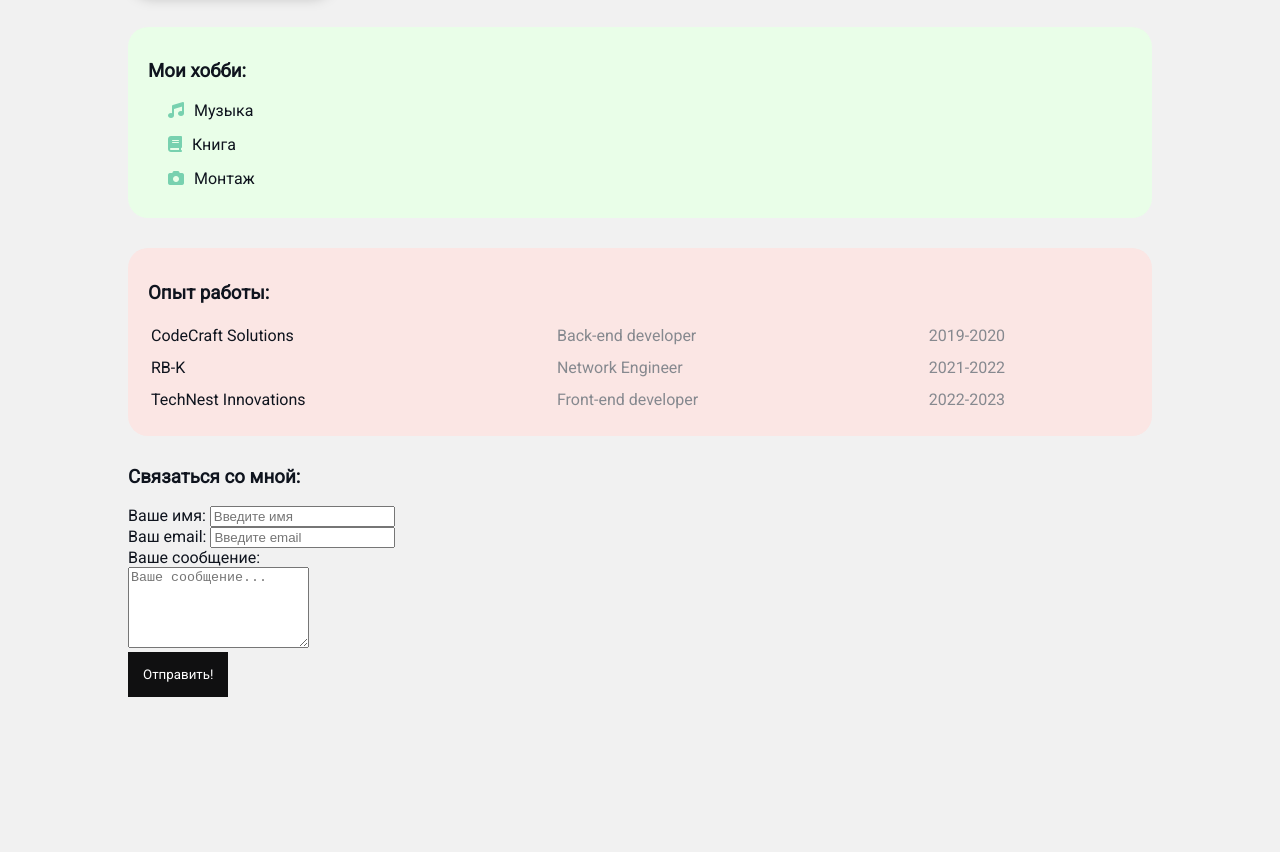
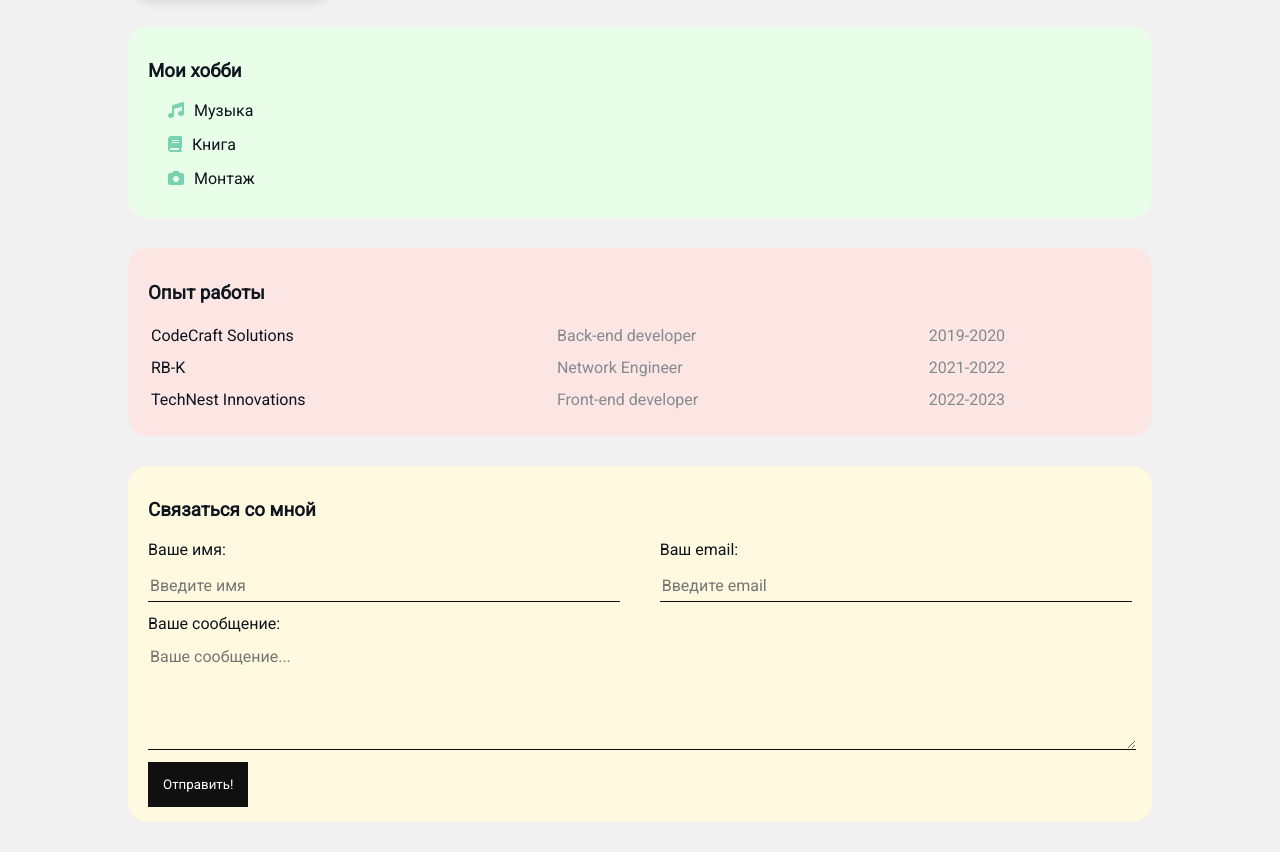
Before and after one commit to eralieff/HTML-CSS-the-first-step-in-IT, a plain HTML site: page frontend-cv/index.html in a window 1280 px wide. Shown: the part 312-1164 px from the top of the page. Before the commit the page ends 1017 px from the top, so only its background shows below. Drawn offline with Linux system fonts and the light colour scheme.

Commit message:
11.09.2023

```diff
--- a/frontend-cv/index.html
+++ b/frontend-cv/index.html
@@ -35,15 +35,15 @@
 					<h1>Берік Ералиев</h1>
 
 					<p>
-						Я опытный <em>Front-End</em> Разработчик с большим опытом работы в
-						создании интерактивных веб-приложений и владею современными
-						технологиями, такими как
-						<strong>HTML5, CSS3, JavaScript и Vue</strong>.
+						Я опытный Front-End Разработчик с большим опытом работы в создании
+						интерактивных веб-приложений и владею современными технологиями,
+						такими как HTML5, CSS3, JavaScript и Vue.
 					</p>
 
-					<h3>Список социальных сетей:</h3>
+					<h3>Список социальных сетей</h3>
 
 					<p>
+						<i class="fa-brands fa-square-instagram"></i>
 						<a
 							href="https://www.instagram.com/eralieff/"
 							target="_blank"
@@ -52,6 +52,7 @@
 							>Instagram</a
 						>
 						|
+						<i class="fa-brands fa-telegram"></i>
 						<a
 							href="https://t.me/salemqalaisynn"
 							target="_blank"
@@ -60,6 +61,7 @@
 							>Telegram</a
 						>
 						|
+						<i class="fa-brands fa-linkedin"></i>
 						<a
 							href="https://www.linkedin.com/in/eralieff"
 							target="_blank"
@@ -72,7 +74,7 @@
 			</div>
 
 			<div class="card card__my-hobbies">
-				<h3>Мои хобби:</h3>
+				<h3>Мои хобби</h3>
 
 				<div class="list">
 					<ul>
@@ -84,7 +86,7 @@
 			</div>
 
 			<div class="card card__work-experience">
-				<h3>Опыт работы:</h3>
+				<h3>Опыт работы</h3>
 
 				<table class="table">
 					<!-- <thead>
@@ -114,8 +116,10 @@
 				</table>
 			</div>
 
-			<h3>Связаться со мной:</h3>
-			<form action="#">
+			<div class="card card__contact-me">
+				<h3>Связаться со мной</h3>
+				<form action="#" class="form">
+					<div class="first-row">
 						<div>
 							<label for="firstName">Ваше имя:</label>
 							<input type="text" id="firstName" placeholder="Введите имя" />
@@ -124,18 +128,18 @@
 							<label for="email">Ваш email:</label>
 							<input type="email" id="email" placeholder="Введите email" />
 						</div>
-				<div>
+					</div>
+					<div class="second-row">
 						<label for="message">Ваше сообщение:</label>
-					<div>
 						<textarea
 							id="message"
 							placeholder="Ваше сообщение..."
 							rows="5"
 						></textarea>
 					</div>
-				</div>
 					<button class="btn" type="submit">Отправить!</button>
 				</form>
 			</div>
+		</div>
 	</body>
 </html>
--- a/frontend-cv/style.css
+++ b/frontend-cv/style.css
@@ -75,6 +75,10 @@ body {
 	background-color: #fbe6e4;
 }
 
+.card__contact-me {
+	background-color: #fef9df;
+}
+
 .btn {
 	background-color: #101011;
 	color: #fff;
@@ -106,3 +110,89 @@ ul {
 	color: #78d1af;
 	margin-right: 10px;
 }
+
+.fa-square-instagram,
+.fa-telegram,
+.fa-linkedin {
+	color: #9b0b0b;
+}
+
+.form {
+	margin-top: 1em;
+}
+
+.first-row input {
+	box-sizing: border-box;
+	display: block;
+	width: 100%;
+	height: 31px;
+	outline: none;
+	border: none;
+	border-bottom: 1px solid #101011;
+	background-color: transparent;
+}
+
+.first-row > div > label {
+	display: block;
+	margin-bottom: 12px;
+}
+
+.first-row div {
+	width: 48%;
+}
+
+.first-row {
+	display: flex;
+	justify-content: space-between;
+	width: 100%;
+	margin-bottom: 12px;
+}
+
+.second-row {
+	margin-bottom: 12px;
+}
+
+.second-row label {
+	display: block;
+	margin-bottom: 12px;
+}
+
+.second-row textarea {
+	display: block;
+	width: 100%;
+	height: 100px;
+	border: none;
+	border-bottom: 1px solid #101011;
+	outline: none;
+	background-color: transparent;
+}
+
+input,
+textarea {
+	font-family: "Roboto", sans-serif;
+	font-size: 16px;
+	font-weight: 400;
+	color: #0f141e;
+}
+
+@media (max-width: 650px) {
+	.info {
+		flex-direction: column;
+	}
+
+	.info .about {
+		text-align: center;
+	}
+
+	.first-row {
+		display: block;
+	}
+
+	.first-row div:first-child {
+		margin-bottom: 12px;
+	}
+
+	.first-row div {
+		width: 100%;
+	}
+}
```
Lines whose indentation alone changed are shown as unchanged.
